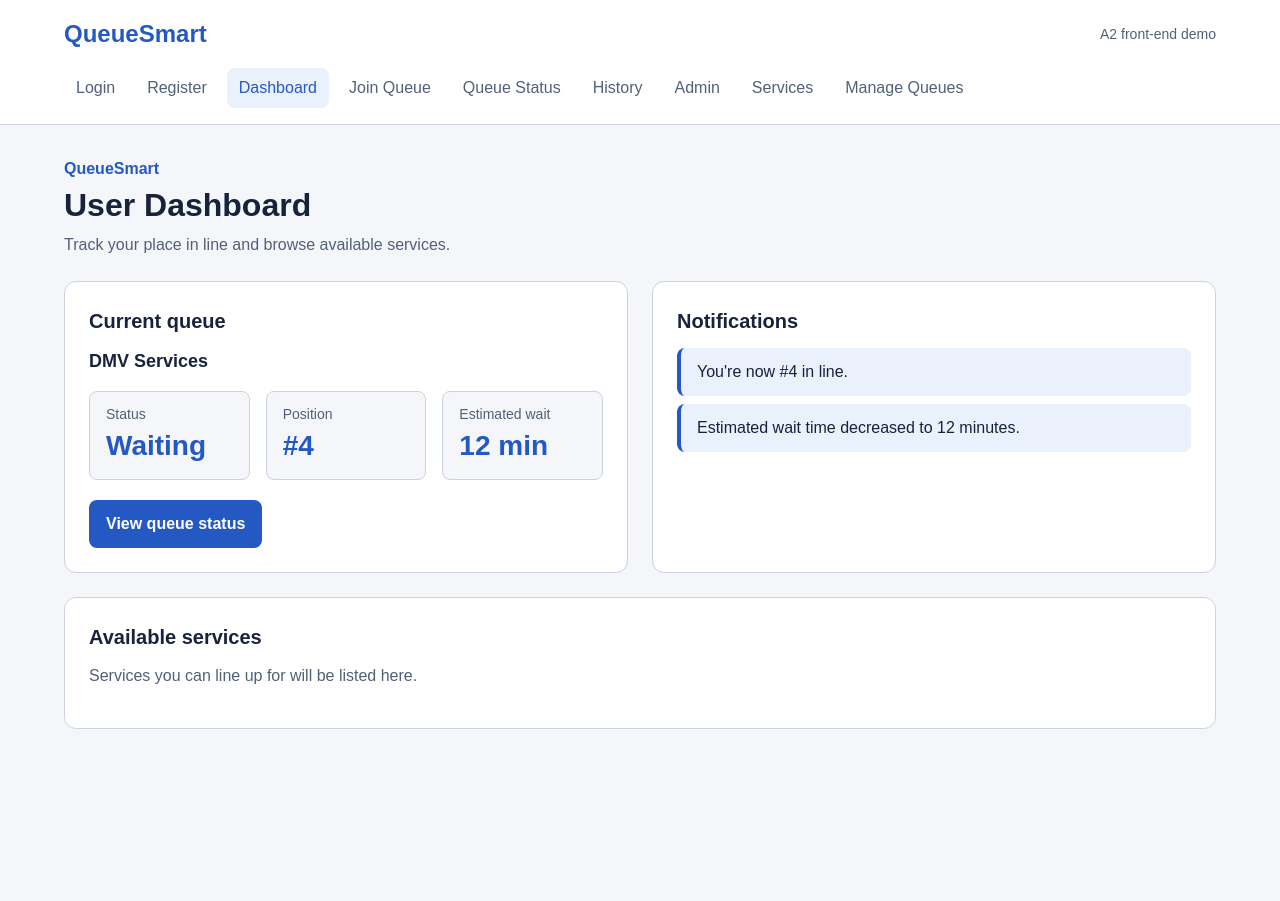
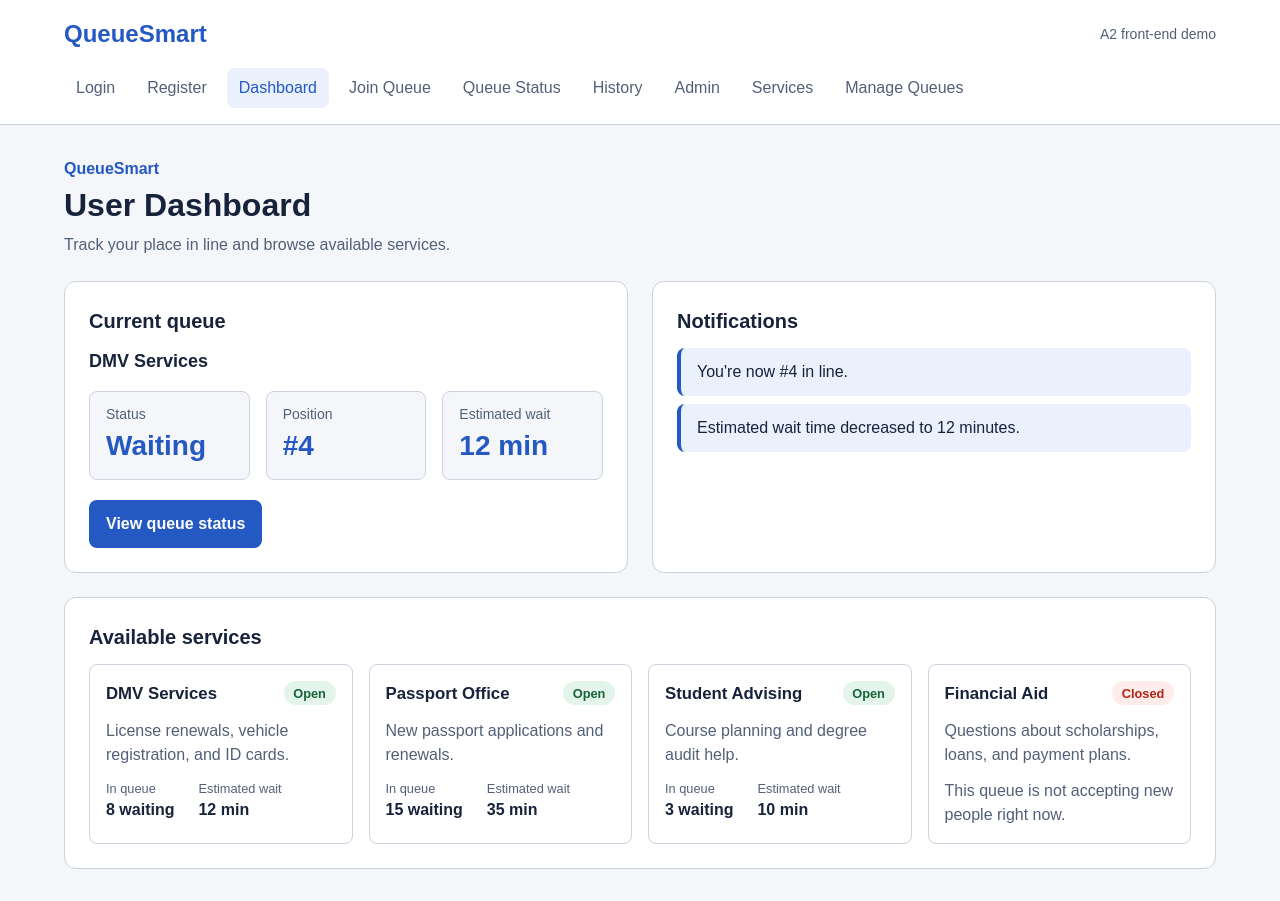
Before and after one commit to abeljoseph42/QueueSmart, a React app in the folder frontend/: page /dashboard in a window 1280 px wide. Before the commit the page ends 800 px from the top, so only its background shows below. Built offline with nearby package versions, Linux system fonts and the light colour scheme; the HTML template or start-up script is replaced by a standard one.

Commit message:
add available services cards from mock data

```diff
--- a/frontend/src/pages/user/UserDashboard.css
+++ b/frontend/src/pages/user/UserDashboard.css
@@ -81,3 +81,77 @@
 .dashboard-empty {
   margin: 0 0 1rem;
 }
+
+.dashboard-services {
+  display: grid;
+  grid-template-columns: repeat(auto-fit, minmax(240px, 1fr));
+  gap: 1rem;
+  margin: 0;
+  padding: 0;
+  list-style: none;
+}
+
+.dashboard-service {
+  display: flex;
+  flex-direction: column;
+  gap: 0.75rem;
+  padding: 1rem;
+  border: 1px solid var(--color-border);
+  border-radius: 8px;
+}
+
+.dashboard-service-heading {
+  display: flex;
+  align-items: flex-start;
+  justify-content: space-between;
+  gap: 0.5rem;
+}
+
+.dashboard-service h3 {
+  margin: 0;
+  font-size: 1.05rem;
+}
+
+.dashboard-service-description {
+  margin: 0;
+  color: var(--color-muted);
+}
+
+.dashboard-service .dashboard-empty {
+  margin: 0;
+}
+
+.dashboard-badge {
+  padding: 0.15rem 0.6rem;
+  border-radius: 999px;
+  font-size: 0.8rem;
+  font-weight: 700;
+  white-space: nowrap;
+}
+
+.dashboard-badge-open {
+  background: #e3f4ea;
+  color: var(--color-success);
+}
+
+.dashboard-badge-closed {
+  background: #fdecea;
+  color: var(--color-error);
+}
+
+.dashboard-service-details {
+  display: flex;
+  flex-wrap: wrap;
+  gap: 0.5rem 1.5rem;
+  margin: 0;
+}
+
+.dashboard-service-details dt {
+  color: var(--color-muted);
+  font-size: 0.8rem;
+}
+
+.dashboard-service-details dd {
+  margin: 0;
+  font-weight: 700;
+}
--- a/frontend/src/pages/user/UserDashboard.jsx
+++ b/frontend/src/pages/user/UserDashboard.jsx
@@ -1,5 +1,9 @@
 import { Link } from 'react-router-dom'
-import { currentQueue, recentNotifications } from './userDashboardData'
+import {
+  availableServices,
+  currentQueue,
+  recentNotifications,
+} from './userDashboardData'
 import './UserDashboard.css'
 
 export default function UserDashboard() {
@@ -71,9 +75,46 @@ export default function UserDashboard() {
 
       <section className="card" aria-labelledby="services-heading">
         <h2 id="services-heading">Available services</h2>
-        <p className="dashboard-empty">
-          Services you can line up for will be listed here.
-        </p>
+
+        <ul className="dashboard-services">
+          {availableServices.map((service) => (
+            <li key={service.id} className="dashboard-service">
+              <div className="dashboard-service-heading">
+                <h3>{service.name}</h3>
+                <span
+                  className={
+                    service.isOpen
+                      ? 'dashboard-badge dashboard-badge-open'
+                      : 'dashboard-badge dashboard-badge-closed'
+                  }
+                >
+                  {service.isOpen ? 'Open' : 'Closed'}
+                </span>
+              </div>
+
+              <p className="dashboard-service-description">
+                {service.description}
+              </p>
+
+              {service.isOpen ? (
+                <dl className="dashboard-service-details">
+                  <div>
+                    <dt>In queue</dt>
+                    <dd>{service.peopleWaiting} waiting</dd>
+                  </div>
+                  <div>
+                    <dt>Estimated wait</dt>
+                    <dd>{service.estimatedWaitMinutes} min</dd>
+                  </div>
+                </dl>
+              ) : (
+                <p className="dashboard-empty">
+                  This queue is not accepting new people right now.
+                </p>
+              )}
+            </li>
+          ))}
+        </ul>
       </section>
     </div>
   )
--- a/frontend/src/pages/user/userDashboardData.js
+++ b/frontend/src/pages/user/userDashboardData.js
@@ -11,3 +11,38 @@ export const recentNotifications = [
   { id: 1, message: "You're now #4 in line." },
   { id: 2, message: 'Estimated wait time decreased to 12 minutes.' },
 ]
+
+export const availableServices = [
+  {
+    id: 1,
+    name: 'DMV Services',
+    description: 'License renewals, vehicle registration, and ID cards.',
+    peopleWaiting: 8,
+    estimatedWaitMinutes: 12,
+    isOpen: true,
+  },
+  {
+    id: 2,
+    name: 'Passport Office',
+    description: 'New passport applications and renewals.',
+    peopleWaiting: 15,
+    estimatedWaitMinutes: 35,
+    isOpen: true,
+  },
+  {
+    id: 3,
+    name: 'Student Advising',
+    description: 'Course planning and degree audit help.',
+    peopleWaiting: 3,
+    estimatedWaitMinutes: 10,
+    isOpen: true,
+  },
+  {
+    id: 4,
+    name: 'Financial Aid',
+    description: 'Questions about scholarships, loans, and payment plans.',
+    peopleWaiting: 0,
+    estimatedWaitMinutes: 0,
+    isOpen: false,
+  },
+]
```
